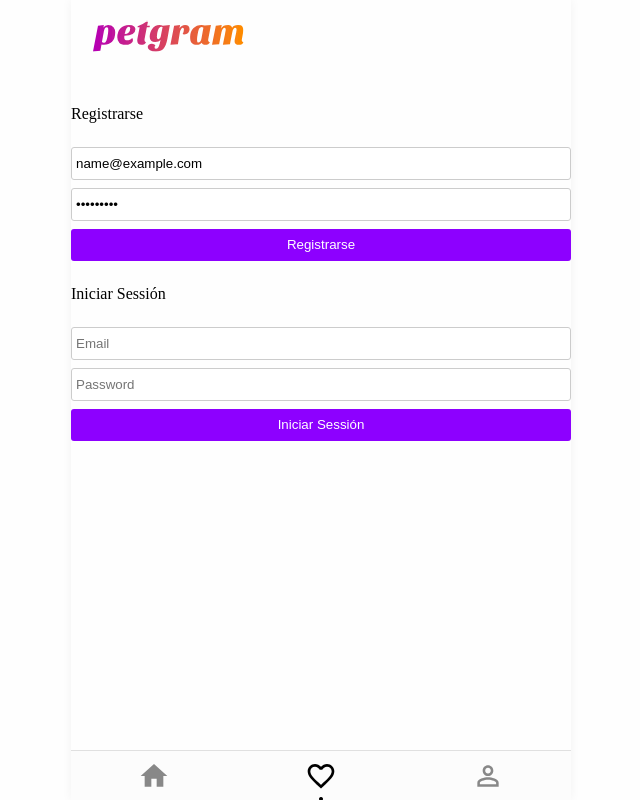
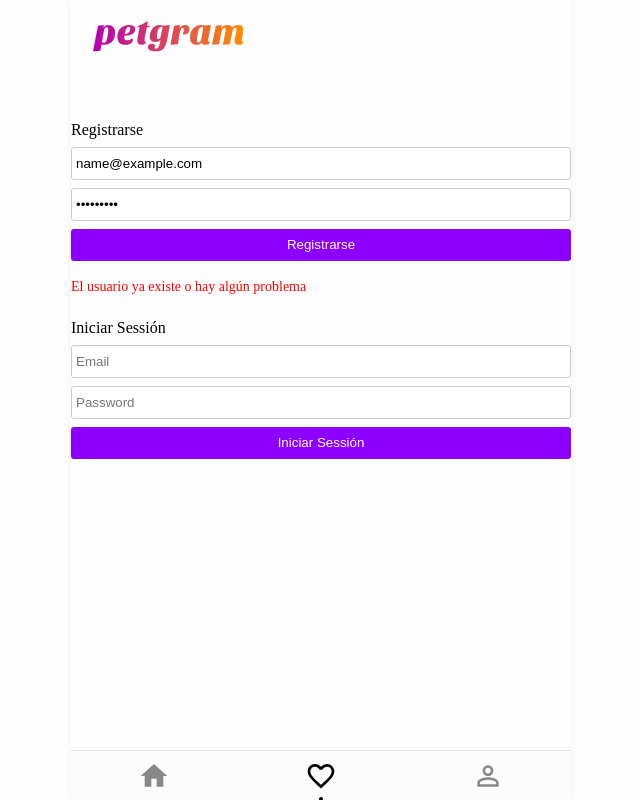
Before and after one commit to Crimiro/platzi-reactjs-advanced-course, a React app: page /favs in a window 1280 px wide. Both pictures are taken after typing "name@example.com", "Sample123" into the empty fields and a click on the button "Registrarse". Shown: the whole page, without its empty margins (319-959 px from the left). Built offline with nearby package versions, Linux system fonts and the light colour scheme; no server answers.

Commit message:
Save updates

```diff
--- a/src/Context.js
+++ b/src/Context.js
@@ -1,12 +1,15 @@
 import React, { createContext, useState } from 'react'
-const Context = createContext()
+export const Context = createContext()
 
 const Provider = ({ children }) => {
-  const [isAuth, setIsAuth] = useState(false)
+  const [isAuth, setIsAuth] = useState(() => {
+    return window.sessionStorage.getItem('token')
+  })
   const value = {
     isAuth,
-    activateAuth: () => {
+    activateAuth: token => {
       setIsAuth(true)
+      window.sessionStorage.setItem('token', token)
     }
   }
   return (
--- a/src/components/PhotoCard/index.js
+++ b/src/components/PhotoCard/index.js
@@ -1,7 +1,6 @@
 import React, { Fragment } from 'react'
 import { Article, ImgWrapper, Img } from './styles'
 
-import { useLocalStorage } from '../../hooks/useLocalStorage'
 import { useNearScreen } from '../../hooks/useNearScreen'
 import { FavButton } from '../FavButton/index'
 import { ToggleLikeMutation } from '../../container/ToogleLikeMutation'
@@ -9,10 +8,8 @@ import { Link } from '@reach/router'
 
 const DEFAULT_IMAGE = 'https://res.cloudinary.com/midudev/image/upload/w_150/v1555671700/category_cats.jpg'
 
-export const PhotoCard = ({ id, likes = 0, src = DEFAULT_IMAGE }) => {
+export const PhotoCard = ({ id, liked, likes = 0, src = DEFAULT_IMAGE }) => {
   const [show, element] = useNearScreen()
-  const key = `like-${id}`
-  const [liked, setLiked] = useLocalStorage(key, false)
 
   return (
     <Article ref={element}>
@@ -27,10 +24,9 @@ export const PhotoCard = ({ id, likes = 0, src = DEFAULT_IMAGE }) => {
             {
               (toggleLike) => {
                 const handleFavClick = () => {
-                  !liked && toggleLike({ variables: {
+                  toggleLike({ variables: {
                     input: { id }
                   } })
-                  setLiked(!liked)
                 }
                 return <FavButton
                   liked={liked}
--- a/src/components/UserForm/index.js
+++ b/src/components/UserForm/index.js
@@ -1,8 +1,8 @@
 import React, { Fragment } from 'react'
 import { useInputValue } from '../../hooks/useInputValue'
-import { Form, Input, Button, Title } from './styles'
+import { Error, Form, Input, Button, Title } from './styles'
 
-export const UserForm = ({ onSubmit, title }) => {
+export const UserForm = ({ error, disabled, onSubmit, title }) => {
   const email = useInputValue('')
   const password = useInputValue('')
 
@@ -12,12 +12,13 @@ export const UserForm = ({ onSubmit, title }) => {
   }
   return (
     <Fragment>
-      <Title>{title}</Title>
-      <Form onSubmit={handleSubmit}>
-        <Input placeholder='Email' {...email} />
-        <Input placeholder='Password' type='password' {...password} />
-        <Button>{title}</Button>
+      <Form disabled={disabled} onSubmit={handleSubmit}>
+        <Title>{title}</Title>
+        <Input disabled={disabled} placeholder='Email' {...email} />
+        <Input disabled={disabled} placeholder='Password' type='password' {...password} />
+        <Button disabled={disabled} >{title}</Button>
       </Form>
+      { error && <Error>{error}</Error>}
     </Fragment>
   )
 }
--- a/src/components/UserForm/styles.js
+++ b/src/components/UserForm/styles.js
@@ -11,6 +11,9 @@ export const Input = styled.input`
   padding: 8px 4px;
   display: block;
   width: 100%;
+  &[disabled] {
+    opacity: .3;
+  }
 `
 
 export const Button = styled.button`
@@ -21,6 +24,9 @@ export const Button = styled.button`
   display: block;
   width: 100%;
   text-align: center;
+  &[disabled] {
+    opacity: .3;
+  }
 `
 
 export const Title = styled.h2`
@@ -28,3 +34,8 @@ export const Title = styled.h2`
   font-weight: 500;
   padding: 8px 0;
 `
+
+export const Error = styled.span`
+  color: red;
+  font-size: 14px;
+`
--- /dev/null
+++ b/src/container/LoginMutation.js
@@ -0,0 +1,16 @@
+import React from 'react'
+import { Mutation } from 'react-apollo'
+import { gql } from 'apollo-boost'
+
+const LOGIN = gql`
+  mutation login($input: UserCredentials!) {
+    login (input: $input)
+  }
+`
+export const LoginMutation = ({ children }) => {
+  return (
+    <Mutation mutation={LOGIN}>
+      {children}
+    </Mutation>
+  )
+}
--- a/src/container/ToogleLikeMutation.js
+++ b/src/container/ToogleLikeMutation.js
@@ -3,8 +3,8 @@ import { gql } from 'apollo-boost'
 import { Mutation } from 'react-apollo'
 
 const LIKE_PHOTO = gql`
-mutation likeAnonymousPhoto($input: LikePhoto!) {
-  likeAnonymousPhoto(input: $input) {
+mutation likePhoto($input: LikePhoto!) {
+  likePhoto(input: $input) {
     id,
     liked,
     likes
--- a/src/index.js
+++ b/src/index.js
@@ -4,9 +4,26 @@ import ApolloClient from 'apollo-boost'
 import { ApolloProvider } from 'react-apollo'
 import Context from './Context'
 import { App } from './App'
+import { networkInterfaces } from 'os'
 
 const client = new ApolloClient({
-  uri: 'https://petgram-server-crimiro.crimiro.now.sh/graphql'
+  uri: 'https://petgram-server-crimiro.crimiro.now.sh/graphql',
+  request: operation => {
+    const token = window.sessionStorage.getItem('token')
+    const authorization = token ? `Bearer ${token}` : ''
+    operation.setContext({
+      headers: {
+        authorization
+      }
+    })
+  },
+  onError: error => {
+    const { newtworkError } = error
+    if (newtworkError && newtworkError.result.code === 'invalid_token') {
+      window.sessionStorage.removeItem('token')
+      window.location.href = '/'
+    }
+  }
 })
 
 ReactDOM.render(
--- a/src/pages/NotRegisteredUser.js
+++ b/src/pages/NotRegisteredUser.js
@@ -1,33 +1,51 @@
-import React, { Fragment } from 'react'
-import Context from '../Context'
+import React, { Fragment, useContext } from 'react'
+import { Context } from '../Context'
 import { UserForm } from '../components/UserForm'
 import { RegisterMutation } from '../container/RegisterMutation'
+import { LoginMutation } from '../container/LoginMutation'
 
-export const NotRegisteredUser = () => (
-  <Context.Consumer>
-    {
-      ({ isAuth, activateAuth }) => {
+export const NotRegisteredUser = () => {
+  const { activateAuth } = useContext(Context)
   return (
     <Fragment>
       <RegisterMutation>
         {
-                (register) => {
+          (register, { data, loading, error }) => {
             const onSubmit = ({ email, password }) => {
               const input = { email, password }
               const variables = { input }
               register({ variables })
-                      .then(activateAuth)
+                .then(response => {
+                  const { signup } = response.data
+                  activateAuth(signup)
+                })
             }
+            const errorMsg = error && 'El usuario ya existe o hay algún problema'
             return (
-                    <UserForm title='Registrarse' onSubmit={onSubmit} />
+              <UserForm disabled={loading} error={errorMsg} title='Registrarse' onSubmit={onSubmit} />
             )
           }
         }
       </RegisterMutation>
-            <UserForm title='Iniciar Sessión' onSubmit={activateAuth} />
+      <LoginMutation>
+        {
+          (login, { data, loading, error }) => {
+            const onSubmit = ({ email, password }) => {
+              const input = { email, password }
+              const variables = { input }
+              login({ variables })
+                .then(response => {
+                  const { login } = response.data
+                  activateAuth(login)
+                })
+            }
+            const errorMsg = error && 'La contraseña no es correcta o el usuario no existe'
+            return (
+              <UserForm disabled={loading} error={errorMsg} title='Iniciar Sessión' onSubmit={onSubmit} />
+            )
+          }
+        }
+      </LoginMutation>
     </Fragment>
   )
 }
-    }
-  </Context.Consumer>
-)
```
Lines whose indentation alone changed are shown as unchanged.
